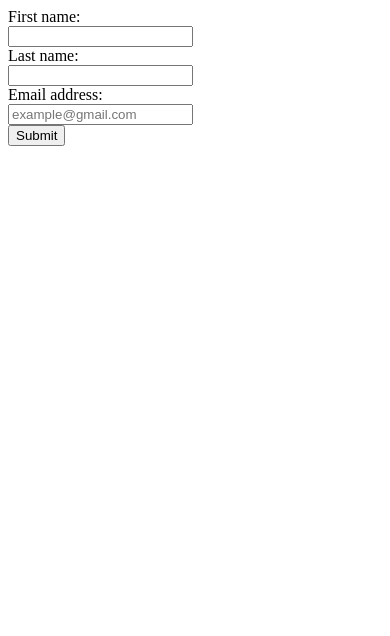
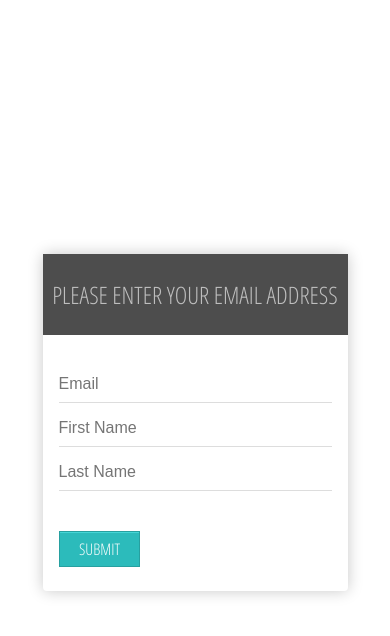
Before and after one commit to CptNelson/email-form-client, a plain HTML site: page index.html in a window 390 px wide. Drawn offline with Linux system fonts and the light colour scheme.

Commit message:
responsive design done

```diff
--- a/index.html
+++ b/index.html
@@ -7,40 +7,48 @@
 			name="email-form"
 			content="Web form for collecting user email information"
 		/>
+		<link
+			href="http://fonts.googleapis.com/css?family=Open+Sans+Condensed:300"
+			rel="stylesheet"
+			type="text/css"
+		/>
+		<link rel="stylesheet" href="styles.css" />
 		<title>Email Form</title>
 	</head>
 	<body>
-		<div class="contact-form">
+		<div class="container">
+			<div class="email-form">
+				<h2>Please enter your email address</h2>
 				<form
 					id="form"
 					method="post"
 					action="send"
 					enctype="multipart/form-data"
 				>
-				<label for="fname">First name:</label><br />
+					<input
+						type="email"
+						id="email"
+						name="email"
+						placeholder="Email"
+						required="true"
+					/>
 					<input
 						type="text"
 						id="fname"
 						name="fname"
 						required="true"
-				/><br />
-				<label for="lname">Last name:</label><br />
+						placeholder="First Name"
+					/>
 					<input
 						type="text"
 						id="lname"
 						name="lname"
 						required="true"
-				/><br />
-				<label for="email">Email address:</label><br />
-				<input
-					type="email"
-					id="email"
-					name="email"
-					placeholder="example@gmail.com"
-					required="true"
-				/><br />
+						placeholder="Last Name"
+					/>
 					<input type="submit" value="Submit" />
 				</form>
+			</div>
 		</div>
 		<script src="index.js"></script>
 	</body>
--- a/styles.css
+++ b/styles.css
@@ -0,0 +1,128 @@
+*,
+*::after,
+*::before {
+	margin: 0;
+	padding: 0;
+	box-sizing: inherit;
+}
+
+/* root font size, 1rem == 10px, 62.5% (16px is the default) */
+html {
+	font-size: 50%;
+}
+@media (min-width: 25em) {
+	html {
+		font-size: 56.3%;
+	}
+}
+@media (min-width: 48em) {
+	html {
+		font-size: 62.5%;
+	}
+}
+@media (min-width: 81em) {
+	html {
+		font-size: 75%;
+	}
+}
+@media (min-width: 81em) and (-webkit-min-device-pixel-ratio: 2) and (min-resolution: 192dpi) {
+	html {
+		font-size: 80%;
+	}
+}
+@media (min-width: 121em) {
+	html {
+		font-size: 110%;
+	}
+}
+.container {
+	display: flex;
+	justify-content: center;
+	/*align-items: center;*/
+	height: 100vh;
+}
+
+h2 {
+	text-align: center;
+	background: #4d4d4d;
+	text-transform: uppercase;
+	font-family: 'Open Sans Condensed', sans-serif;
+	color: #bebebe;
+	font-size: 3rem;
+	font-weight: 100;
+	padding: 5rem 0rem;
+	margin: -2rem -2rem 4rem -2rem;
+}
+
+.email-form {
+	background-color: rgb(204, 204, 204);
+	border-radius: 4px;
+	font-family: 'Open Sans Condensed', arial, sans;
+	padding: 2rem;
+	width: 100%;
+	background: #ffffff;
+	box-shadow: 0px 0px 15px rgba(0, 0, 0, 0.22);
+}
+
+input {
+	box-sizing: border-box;
+	outline: none;
+	display: block;
+	width: 100%;
+	border: none;
+	border-bottom: 1px solid #ddd;
+	font: 2rem Arial, Helvetica, sans-serif;
+	height: 4.5rem;
+	margin-bottom: 1rem;
+}
+
+input[type='submit'] {
+	box-shadow: inset 0px 1px 0px 0px #45d6d6;
+	background-color: #2cbbbb;
+	border: 1px solid #27a0a0;
+	cursor: pointer;
+	color: #ffffff;
+	font-family: 'Open Sans Condensed', sans-serif;
+	font-size: 2rem;
+	margin-top: 5rem;
+	width: 100%;
+	text-decoration: none;
+	text-transform: uppercase;
+}
+input[type='button']:hover,
+input[type='submit']:hover {
+	background: linear-gradient(to bottom, #34caca 5%, #30c9c9 100%);
+	background-color: #34caca;
+}
+
+@media only screen and (min-device-width: 768px) {
+	.container {
+		align-items: center;
+		height: 100vh;
+	}
+	.email-form {
+		width: 70%;
+	}
+	input[type='submit'] {
+		width: 30%;
+	}
+	h2 {
+		padding: 3rem 0;
+	}
+}
+
+@media only screen and (min-device-width: 1024px) {
+	.email-form {
+		width: 50%;
+	}
+}
+@media only screen and (min-device-width: 1920px) {
+	.email-form {
+		width: 30%;
+	}
+}
+@media only screen and (min-device-width: 2560px) {
+	.email-form {
+		width: 20%;
+	}
+}
```
Lines whose indentation alone changed are shown as unchanged.
